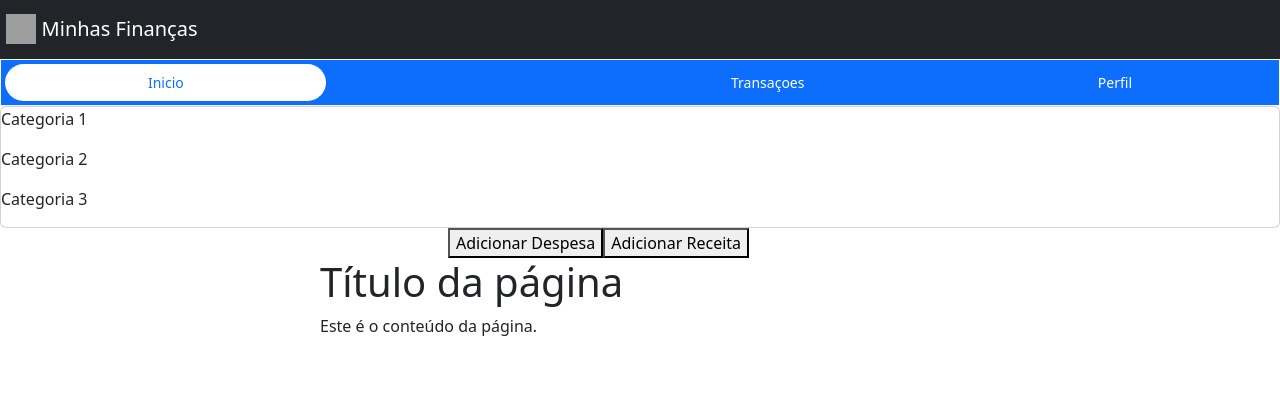
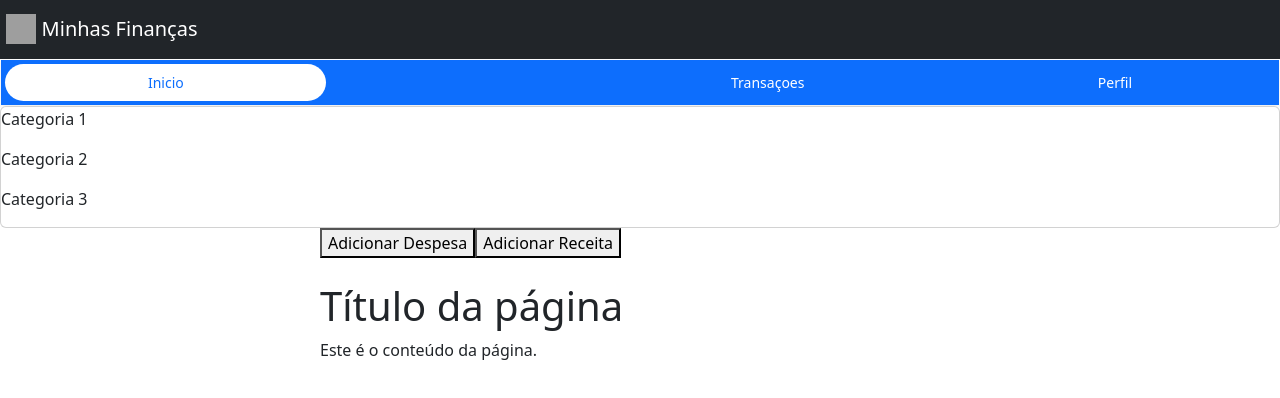
Before and after one commit to BrendaRaveli/FrontMyFinances, an Angular app: page /transactions in a window 1280 px wide. Shown: the top 398 px of the page. Built offline with nearby package versions, Linux system fonts and the light colour scheme; grey boxes are pictures that could not be loaded.

Commit message:
feat: alterando a posição dos botoes - transação

```diff
--- a/src/app/transactions/financial-movements/financial-movements.component.html
+++ b/src/app/transactions/financial-movements/financial-movements.component.html
@@ -4,10 +4,11 @@
 <div class="card-conteiner">
     <div>
 
-        <div style="padding-inline: 35%;" fxflex="auto">
+        <div style="padding-inline: 25%;" fxflex="auto">
             <Button>Adicionar Despesa</Button>
             <Button>Adicionar Receita</Button>
         </div>
+        <br>
 
         <div class="conteiner" fxflex="60%" style="padding-left: 25%;">
             <body>
```
